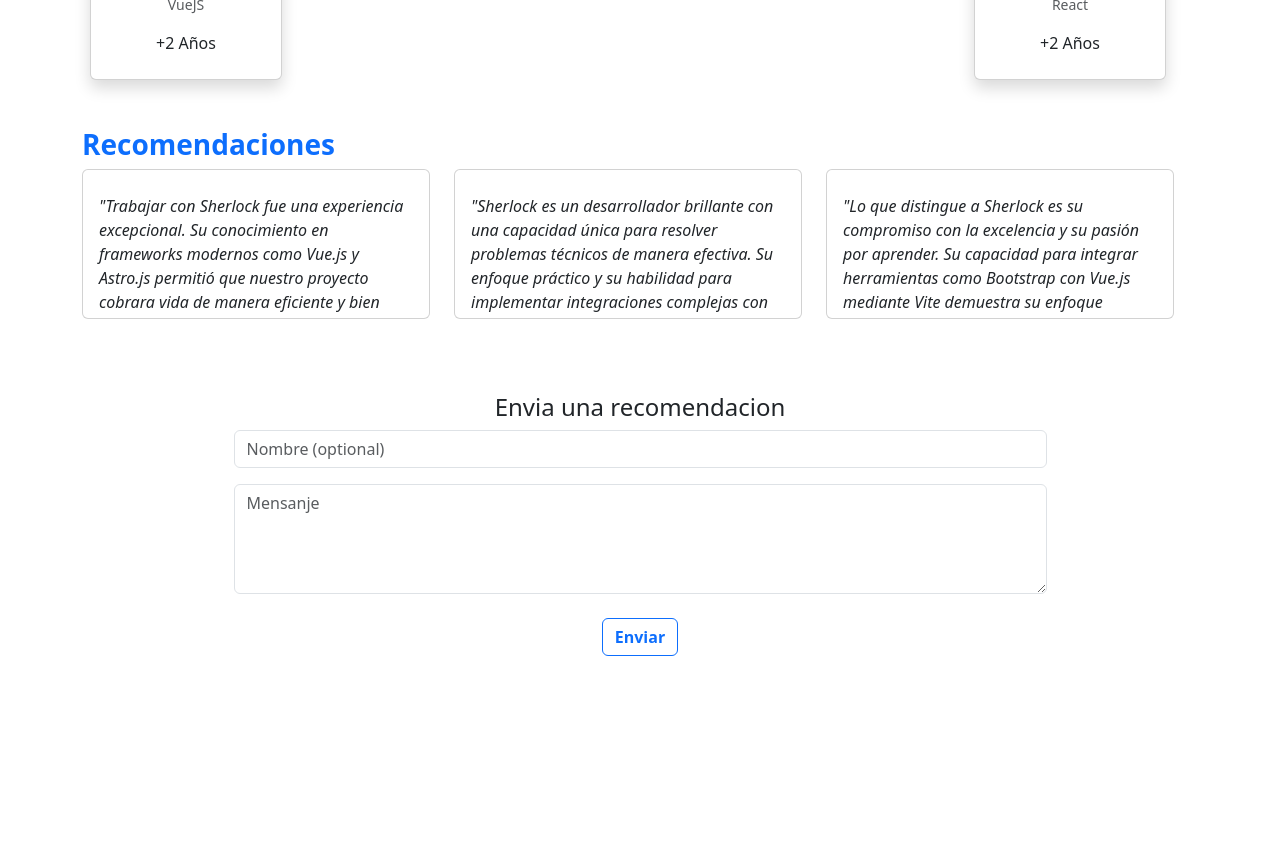
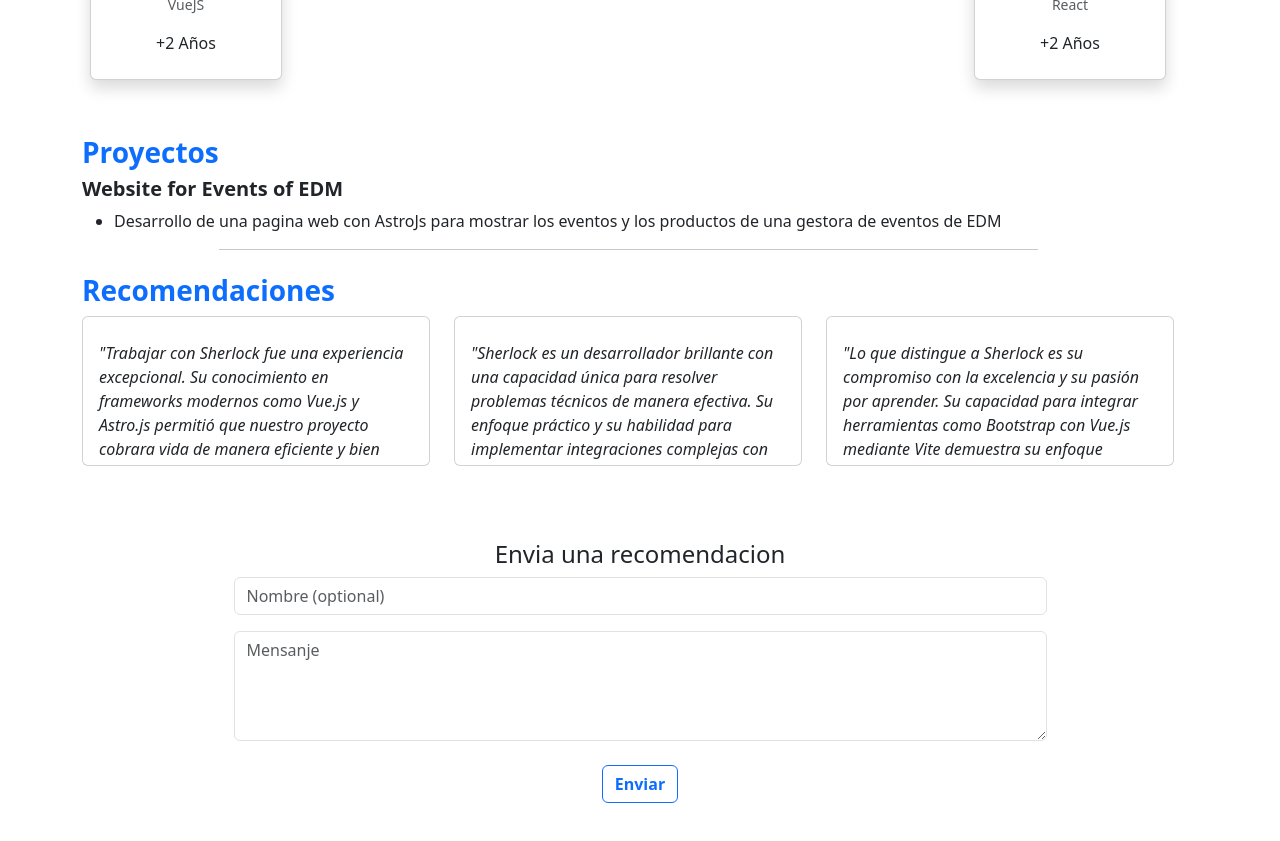
Before and after one commit to SherlockEspitia/portfalio-guillo, a React (Create React App) app: page / in a window 1280 px wide. Shown: the part 780-1621 px from the top of the page. Before the commit the page ends 1484 px from the top, so only its background shows below. Built offline with nearby package versions, Linux system fonts and the light colour scheme.

Commit message:
Se crea el componente Projects.js

```diff
--- a/src/App.js
+++ b/src/App.js
@@ -2,6 +2,7 @@ import About from './components/About';
 import Header from './components/Header';
 import Recommendations from './components/Recommendations';
 import Skills from './components/Skills';
+import Projects from './components/Projects';
 import { Container } from 'react-bootstrap';
 
 function App() {
@@ -11,6 +12,7 @@ function App() {
     <Container>
       <About></About>
       <Skills></Skills>
+      <Projects/>
       <Recommendations></Recommendations>
     </Container>
   </>
--- /dev/null
+++ b/src/components/Projects.js
@@ -0,0 +1,26 @@
+import { Row } from "react-bootstrap"
+
+function ProjectItem({title, children}){
+    return (
+        <div className="">
+            <h5 className="fw-bold">{title}</h5>
+            <ul>
+                {children}
+            </ul>
+            <hr className="w-75 mx-auto"></hr>
+        </div>
+    )
+}
+
+export default function Projects(){
+    return (
+        <Row className="w-100 my-2">
+            <h3 className="text-primary fw-bold">
+                Proyectos
+            </h3>
+            <ProjectItem title={"Website for Events of EDM"}>
+                <li>Desarrollo de una pagina web con AstroJs para mostrar los eventos y los productos de una gestora de eventos de EDM</li>
+            </ProjectItem>
+        </Row>
+    )
+}
```
